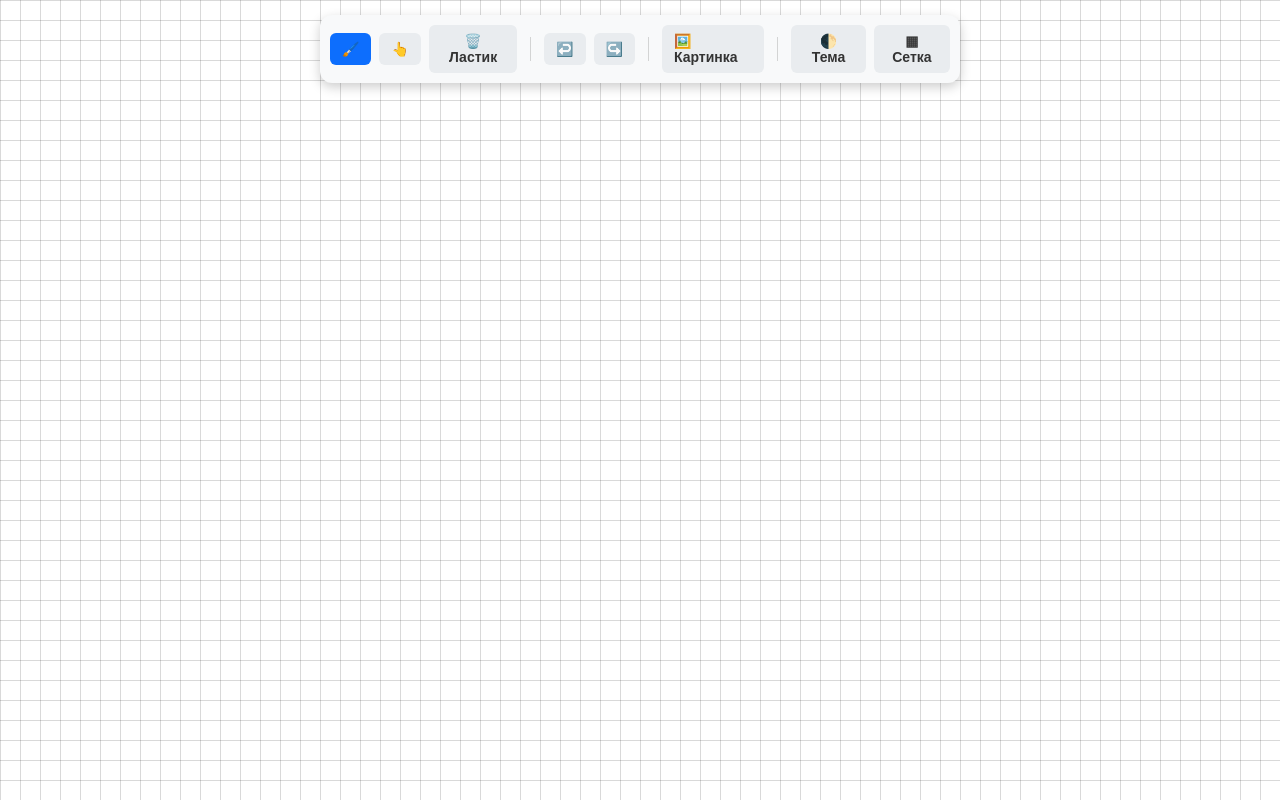
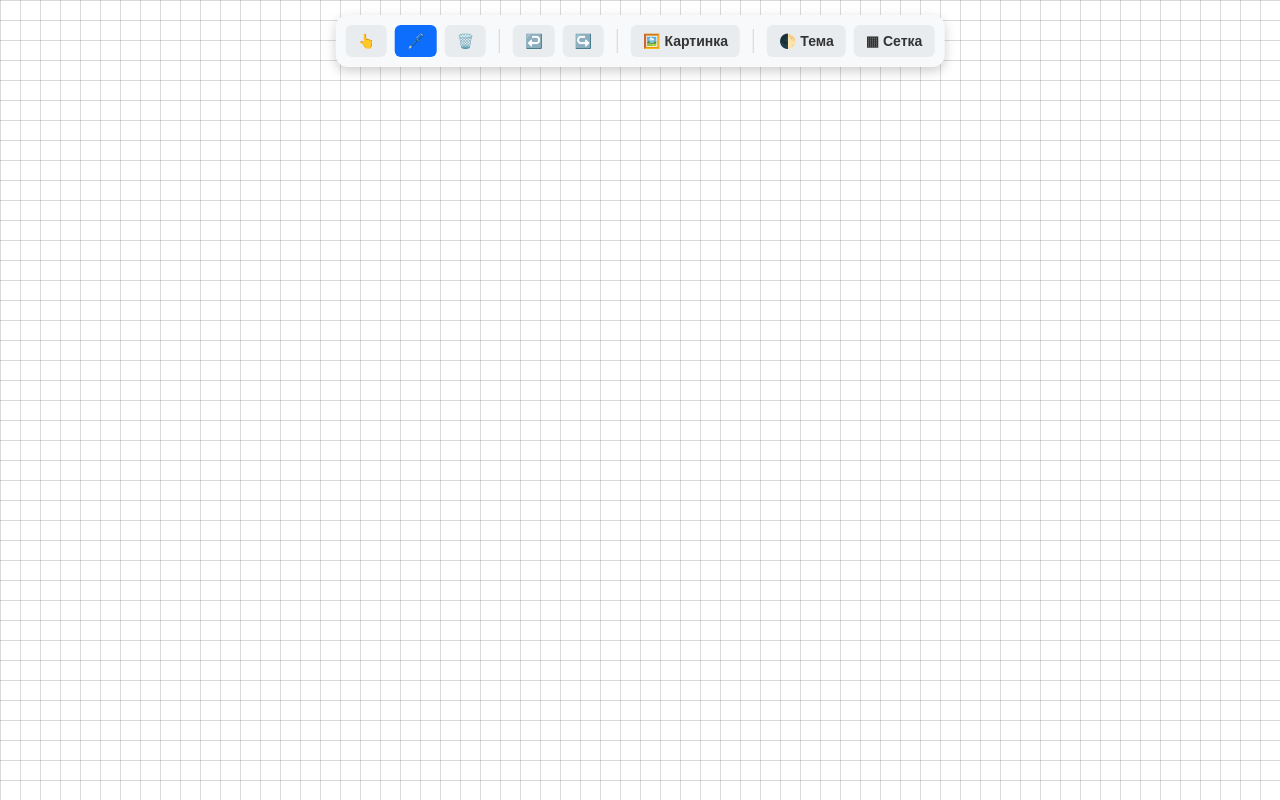
Before and after one commit to prawek/OnlineBoard, a Flask app: page / in a window 1280 px wide. Run offline with Flask 3, Linux system fonts and the light colour scheme; some libraries are stand-ins or nearby versions.

Commit message:
version 1.1.1

```diff
--- a/templates/index.html
+++ b/templates/index.html
@@ -101,9 +101,9 @@
 <body>
 
     <div class="toolbar">
-        <button id="modeDraw" class="active" title="Рисовать">🖌️</button>
         <button id="modeSelect" title="Выделение и перемещение">👆</button>
-        <button id="modeErase" title="Удалить по клику">🗑️ Ластик</button>
+        <button id="modeDraw" class="active" title="Рисовать">🖊️</button>
+        <button id="modeErase" title="Ластик">🗑️</button>
 
         <div class="divider"></div>
 
```
